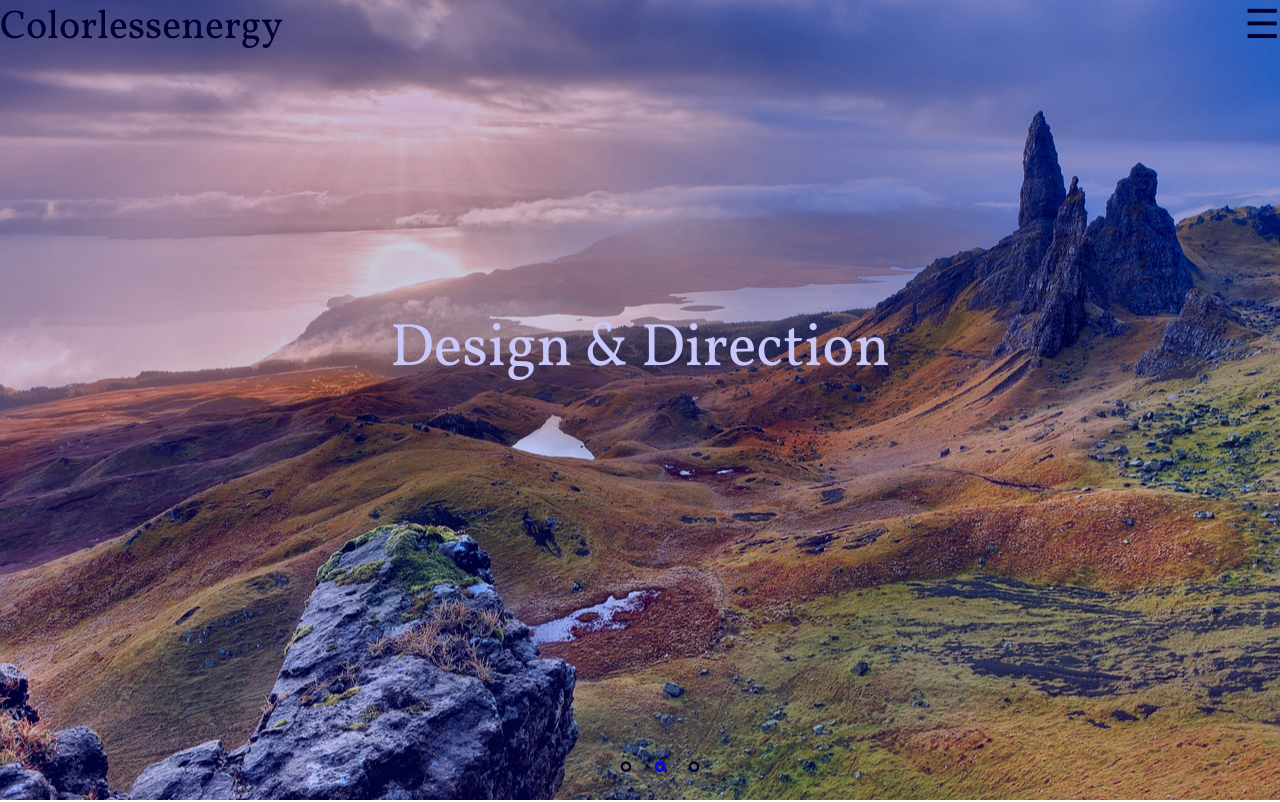
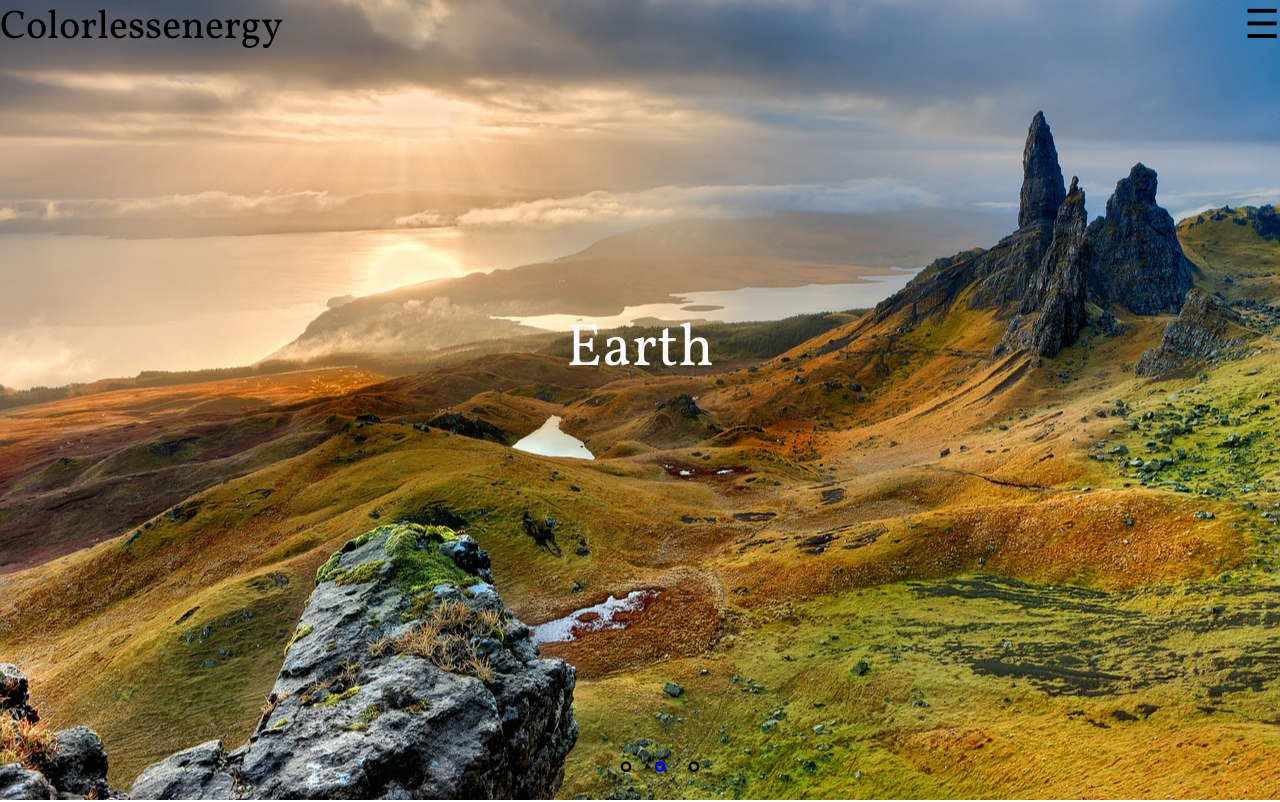
Before and after one commit to colorlessenergy/landing-page, a plain HTML site: page index.html in a window 1280 px wide. Shown: the top 802 px of the page. Drawn offline with Linux system fonts and the light colour scheme.

Commit message:
edited some features and added text

```diff
--- a/index.html
+++ b/index.html
@@ -2,13 +2,12 @@
 <html>
   <head>
     <meta charset="utf-8">
-    <title>awwaard website</title>
+    <title>Earth</title>
   </head>
   <link href="https://fonts.googleapis.com/css?family=Vollkorn" rel="stylesheet">
   <link rel="stylesheet" href="main.css">
   <body>
     <div class="container">
-      <div class="opacity-color">
         <div class="header-nav" id="headerNav">
           <div class="nav">
             <div class="left">
@@ -25,13 +24,12 @@
               </ul>
             </div>
           </div>
-          <p class="center">Design & Direction</p>
+          <p class="center">Earth</p>
           <ul id="onImage">
             <li>&#9900;</li>
             <li>&#9900;</li>
             <li>&#9900;</li>
           </ul>
-      </div>
       </div>
       <div class="space">
         <p>&#8595;</p>
--- a/main.css
+++ b/main.css
@@ -79,7 +79,6 @@ footer {
   font-size: 40px;
   margin: 0;
   min-height: 200px;
-  opacity: 0.8;
 }
 
 .header-nav p {
```
